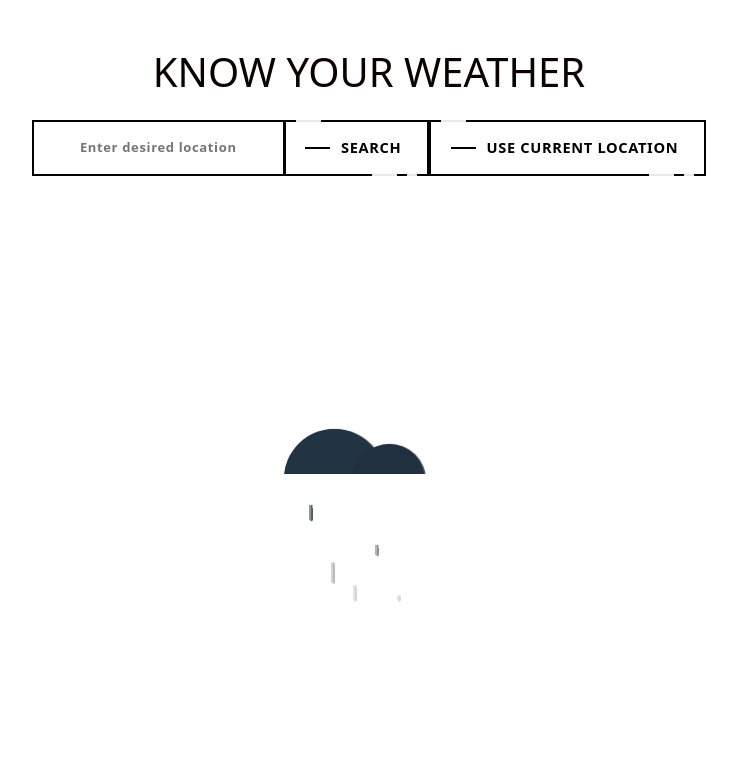
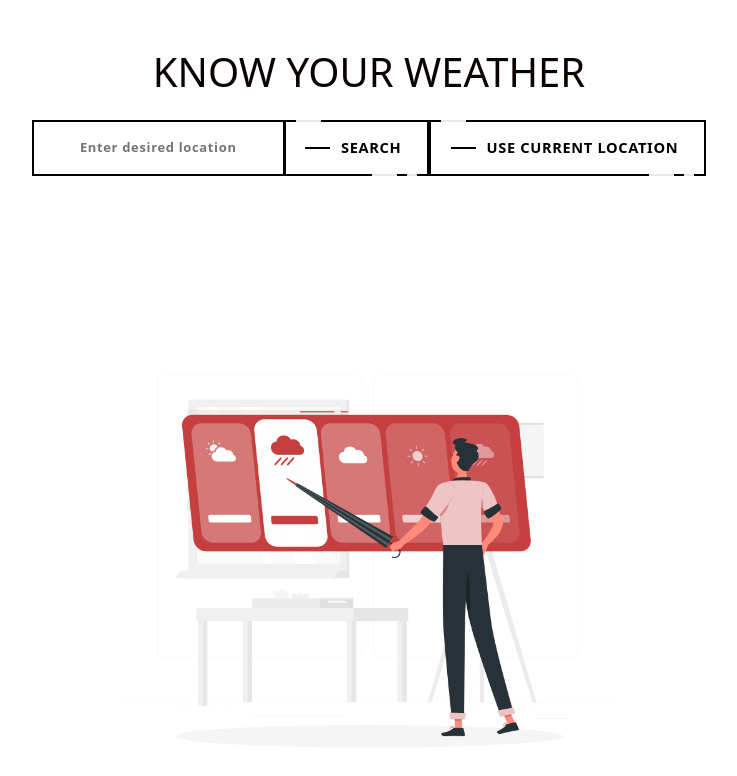
Before and after one commit to Sachit0-0/Weather, a React (Create React App) app: page / in a window 1280 px wide. Shown: the top 776 px of the page, without its empty margins (271-1008 px from the left). Built offline with nearby package versions, Linux system fonts and the light colour scheme.

Commit message:
gif added

```diff
--- a/src/components/Animation.js
+++ b/src/components/Animation.js
@@ -1,28 +1,12 @@
-import React from 'react'
+import React from 'react';
+import Weatherani from '../Weather.gif';
 
 const Animation = () => {
   return (
-    <div className="wrapper">
-    <div className="cloud">
-      <div className="cloud_left"></div>
-      <div className="cloud_right"></div>
+    <div className='pt-5 mt-5'>
+      <img src={Weatherani} alt="Weather Animation" width="500" height="500" />
     </div>
-    <div className="rain">
-      <div className="drop"></div>
-      <div className="drop"></div>
-      <div className="drop"></div>
-      <div className="drop"></div>
-      <div className="drop"></div>
-    </div>
-    <div className="surface">
-      <div className="hit"></div>
-      <div className="hit"></div>
-      <div className="hit"></div>
-      <div className="hit"></div>
-      <div className="hit"></div>
-    </div>
-  </div>
-  )
-}
+  );
+};
 
-export default Animation
+export default Animation;
--- a/src/index.css
+++ b/src/index.css
@@ -197,149 +197,3 @@ body {
   right: 0;
   width: 0;
  }
-
-
-
- .wrapper {
-  height: 200px;
-  margin-top: 200px;
-}
-
-.cloud {
-  overflow: hidden;
-  padding: 5px;
-  height: 50px;
-}
-
-.cloud_left {
-  position: relative;
-  float: left;
-  background-color: #234;
-  width: 100px;
-  height: 100px;
-  border-radius: 50%;
-  box-shadow: 1px 1px 1px 1px rgba(0, 0, 0, 0.75);
-}
-
-.cloud_right {
-  position: relative;
-  float: left;
-  background-color: #203040;
-  width: 70px;
-  height: 70px;
-  border-radius: 50%;
-  top: 15px;
-  left: -30px;
-  box-shadow: 1px 1px 1px 1px rgba(0, 0, 0, 0.75);
-}
-
-.rain {
-  width: 180px;
-  height: 140px;
-}
-
-.drop {
-  position: relative;
-  float: left;
-  width: 2px;
-  margin: 10px;
-  left: 20px;
-  background: #789;
-  box-shadow: 1px 0.5px 1px 0.5px rgba(0, 0, 0, 0.75);
-  animation: rain_401 0.8s infinite ease-out;
-}
-
-.drop:nth-child(1) {
-  height: 15px;
-  top: 5px;
-  animation-delay: -1.0s;
-}
-
-.drop:nth-child(2) {
-  height: 20px;
-  animation-delay: -1.4s;
-}
-
-.drop:nth-child(3) {
-  height: 15px;
-  top: 5px;
-  animation-delay: -1.6s;
-}
-
-.drop:nth-child(4) {
-  height: 10px;
-  top: 10px;
-  animation-delay: -1.2s;
-}
-
-.drop:nth-child(5) {
-  height: 5px;
-  top: 15px;
-  animation-delay: -1.6s;
-}
-
-@keyframes rain_401 {
-  0% {
-    opacity: 1;
-    transform: translate(0, 0);
-  }
-
-  100% {
-    opacity: 0.2;
-    transform: translate(0, 100px);
-  }
-}
-
-.surface {
-  position: relative;
-
-  top: -140px;
-}
-
-.hit {
-  position: absolute;
-  width: 3px;
-  height: 1px;
-  margin: 10px;
-  bottom: -5px;
-  border: 1px solid #456;
-  border-radius: 50%;
-  animation: hit_401 0.8s infinite ease;
-}
-
-.hit:nth-child(1) {
-  left: 19px;
-  animation-delay: -0.3s;
-}
-
-.hit:nth-child(2) {
-  left: 41px;
-  animation-delay: -0.7s;
-}
-
-.hit:nth-child(3) {
-  left: 63px;
-  animation-delay: -0.9s;
-}
-
-.hit:nth-child(4) {
-  left: 85px;
-  animation-delay: -0.5s;
-}
-
-.hit:nth-child(5) {
-  left: 107px;
-  animation-delay: -0.9s;
-}
-
-@keyframes hit_401 {
-  0% {
-    opacity: 0.75;
-    transform: scale(1);
-  }
-
-  100% {
-    opacity: 0;
-    transform: scale(2.5);
-  }
-}
```
Also changed, not shown: src/Weather.gif (added).
